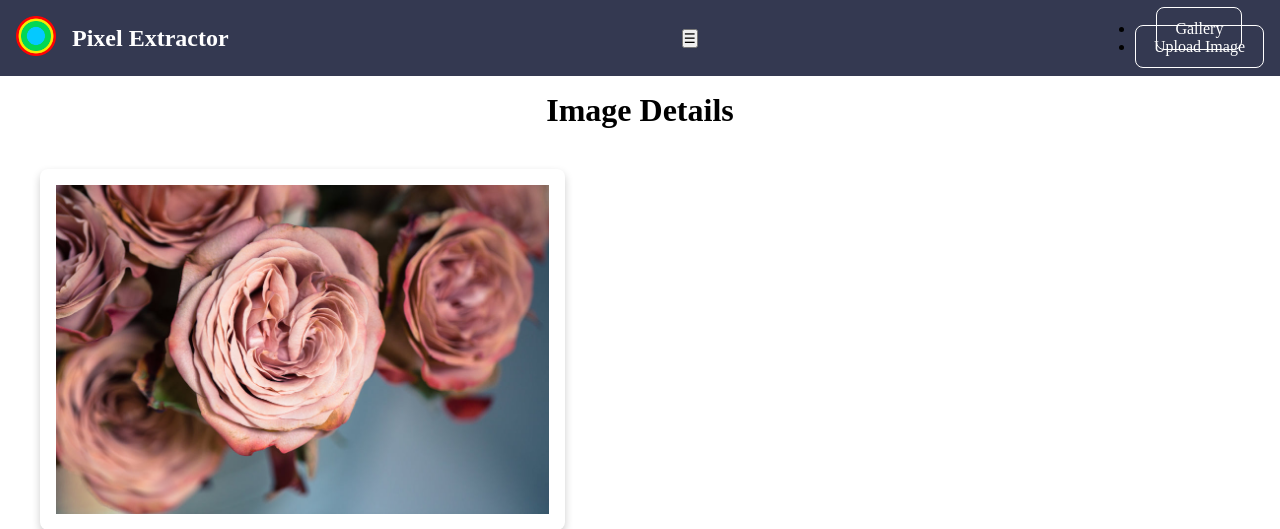
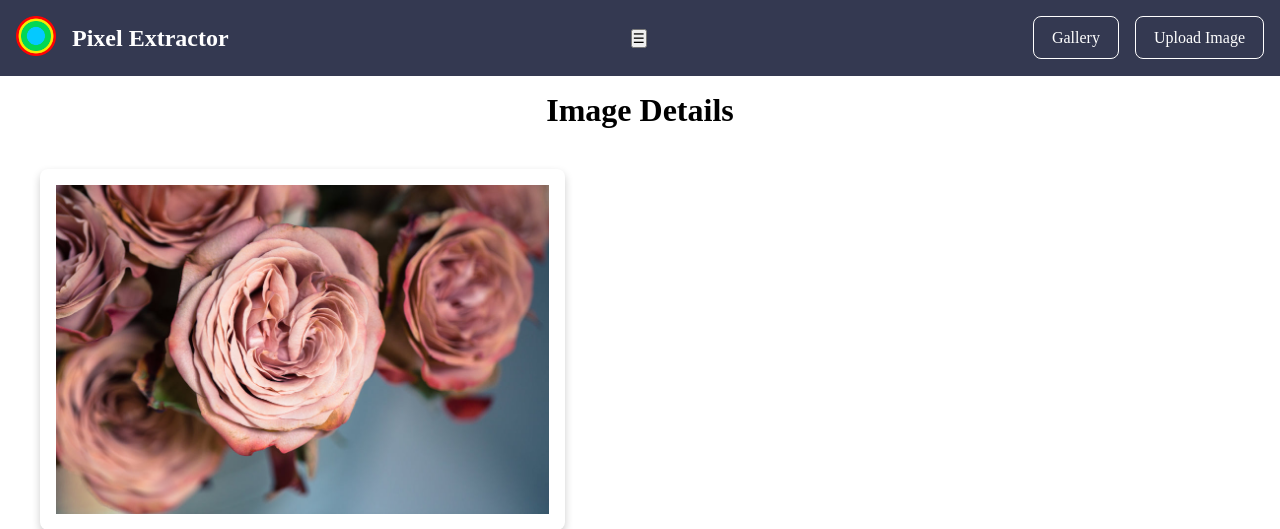
Before and after one commit to mpethamotaung/Image-Processing, a Django app: page /image/26/ in a window 1280 px wide. Shown: the top 529 px of the page. Run offline with Django 5.2, Linux system fonts and the light colour scheme; data comes from the database, SQL or seed files in the repository.

Commit message:
add div and id for navlinks. This is for later usage with javascript

```diff
--- a/PixelsProject/pixels/static/pixels/css/styles.css
+++ b/PixelsProject/pixels/static/pixels/css/styles.css
@@ -18,7 +18,7 @@
     color: #fff;
 }
 
-.nav-links {
+.nav-links ul {
     display: flex;
     gap: 16px;
     list-style-type: none;
```
